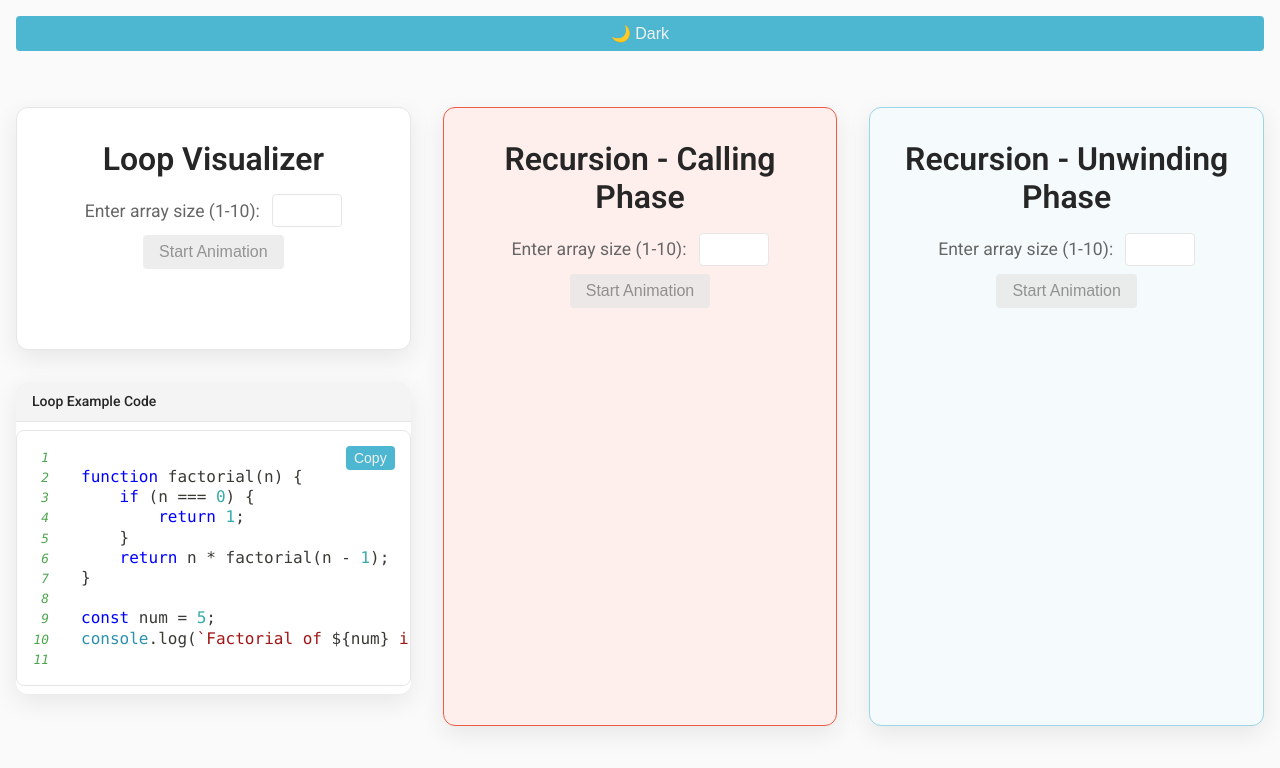
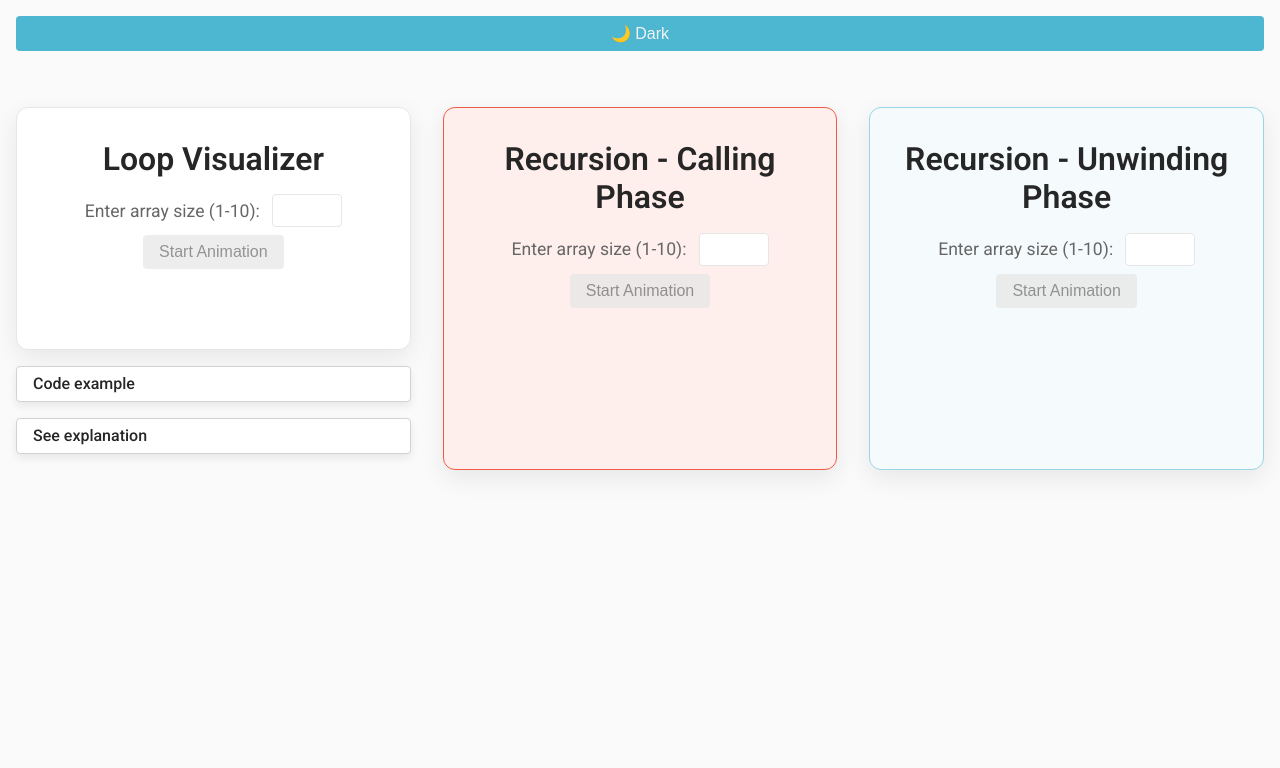
Before and after one commit to semino-dario/visual-code, a Next.js app: page / in a window 1280 px wide. Shown: the top 768 px of the page. Built offline with nearby package versions, Linux system fonts and the light colour scheme.

Commit message:
add visualizer extra

```diff
--- a/src/app/components/CodeExample.tsx
+++ b/src/app/components/CodeExample.tsx
@@ -4,7 +4,7 @@ import React, { useState, useEffect } from "react";
 import { Prism as SyntaxHighlighter } from "react-syntax-highlighter";
 import { atomDark, vs } from "react-syntax-highlighter/dist/esm/styles/prism";
 import copy from "copy-to-clipboard";
-import styles from "../styles/CodeExample.module.css";
+import codeStyles from "../styles/CodeExample.module.css";
 
 interface CodeExampleProps {
   code: string;
@@ -49,9 +49,8 @@ const CodeExample: React.FC<CodeExampleProps> = ({
   };
 
   return (
-    <div className={styles.codeContainer}>
-      {title && <div className={styles.codeTitle}>{title}</div>}
-      <button className={styles.copyButton} onClick={handleCopy}>
+    <div className={codeStyles.codeContainer}>
+      <button className={codeStyles.copyButton} onClick={handleCopy}>
         {copied ? "Copied!" : "Copy"}
       </button>
       <SyntaxHighlighter
@@ -59,7 +58,7 @@ const CodeExample: React.FC<CodeExampleProps> = ({
         style={currentTheme} // Apply the dynamically selected theme
         showLineNumbers={showLineNumbers}
         wrapLines={true} // Wraps long lines
-        className={styles.syntaxHighlighter} // Apply additional styles from CSS Module
+        className={codeStyles.syntaxHighlighter} // Apply additional codeStyles from CSS Module
         customStyle={{
           padding: "var(--spacing-md)", // Override default padding if needed
           borderRadius: "var(--border-radius-md)",
--- a/src/app/components/LoopVisualizer.tsx
+++ b/src/app/components/LoopVisualizer.tsx
@@ -7,6 +7,7 @@ import ArrayElement from "./ArrayElement";
 import styles from "../styles/GlobalStyles.module.css";
 import VisualizerContainer from "./VisualizerContainer";
 import CodeExample from "./CodeExample";
+import VisualizerExtras from "./VisualizerExtras";
 
 const LoopVisualizer: React.FC = () => {
   const {
@@ -158,11 +159,7 @@ const LoopVisualizer: React.FC = () => {
           ))}
         </div>
       </VisualizerContainer>
-      <CodeExample
-        code={jsCode}
-        language="javascript"
-        title="Loop Example Code"
-      />
+      <VisualizerExtras />
     </div>
   );
 };
--- /dev/null
+++ b/src/app/components/VisualizerExtras.tsx
@@ -0,0 +1,46 @@
+"use client";
+import { useState } from "react";
+import CodeExample from "./CodeExample";
+import extraStyles from "../styles/VisualizerExtras.module.css";
+
+export default function VisualizerExtras() {
+  const [activeCode, setActiveCode] = useState(false);
+  const [activeText, setActiveText] = useState(false);
+
+  const code = `
+  for (let i = 0; i < 10; i++) {
+     console.log(i); }
+
+  // Example of a while loop
+
+  while (condition) {
+    console.log("Looping..."); }
+  `;
+
+  return (
+    <div>
+      <div
+        className={extraStyles.buttonContent}
+        onClick={() => setActiveCode(!activeCode)}
+      >
+        {!activeCode ? "Code example" : "Close code"}
+      </div>
+      {activeCode && <CodeExample code={code} language="javascript" />}
+
+      <div
+        className={extraStyles.buttonContent}
+        onClick={() => setActiveText(!activeText)}
+      >
+        {!activeText ? "See explanation" : "Close"}
+      </div>
+      {activeText && (
+        <div>
+          <p>
+            This section provides additional code examples and explanations for
+            the visualizer. Click the button above to toggle the code view.
+          </p>
+        </div>
+      )}
+    </div>
+  );
+}
--- a/src/app/globals.css
+++ /dev/null
@@ -1,42 +0,0 @@
-:root {
-  --background: #ffffff;
-  --foreground: #171717;
-}
-
-@media (prefers-color-scheme: dark) {
-  :root {
-    --background: #0a0a0a;
-    --foreground: #ededed;
-  }
-}
-
-html,
-body {
-  max-width: 100vw;
-  overflow-x: hidden;
-}
-
-body {
-  color: var(--foreground);
-  background: var(--background);
-  font-family: Arial, Helvetica, sans-serif;
-  -webkit-font-smoothing: antialiased;
-  -moz-osx-font-smoothing: grayscale;
-}
-
-* {
-  box-sizing: border-box;
-  padding: 0;
-  margin: 0;
-}
-
-a {
-  color: inherit;
-  text-decoration: none;
-}
-
-@media (prefers-color-scheme: dark) {
-  html {
-    color-scheme: dark;
-  }
-}
--- a/src/app/styles/CodeExample.module.css
+++ b/src/app/styles/CodeExample.module.css
@@ -15,25 +15,12 @@
       var(--transition-ease),
     box-shadow var(--transition-duration-normal) var(--transition-ease),
     border-color var(--transition-duration-normal) var(--transition-ease);
-}
-
-.codeTitle {
-  background-color: color-mix(
-    in srgb,
-    var(--color-background-container),
-    var(--color-text-default) 5%
-  ); /* Slightly different shade */
-  color: var(--color-text-default);
-  padding: var(--spacing-sm) var(--spacing-md);
-  font-size: var(--font-size-small);
-  font-weight: var(--font-weight-medium);
-  border-bottom: 1px solid var(--color-border-default);
-  text-align: left;
+  margin-top: -5px; /* Adjust to overlap with copy button */
 }
 
 .copyButton {
   position: absolute;
-  top: var(--spacing-md); /* Adjust based on if you have a title */
+  top: var(--spacing-md); /* Position above the code block */
   right: var(--spacing-md);
   background-color: var(--color-primary-accent);
   color: var(--color-text-inverse);
@@ -65,11 +52,6 @@
 /* Styles for the SyntaxHighlighter component itself */
 /* The className below will be applied to the pre tag generated by react-syntax-highlighter */
 .syntaxHighlighter {
-  /*
-   * Custom styles from the component itself (customStyle prop) will be merged
-   * with the theme styles. Use this if you need to override something that
-   * react-syntax-highlighter applies directly to its <pre> tag.
-   */
   text-align: left; /* Ensure code aligns to the left */
   font-family: var(
     --font-family-mono
--- a/src/app/styles/GlobalStyles.module.css
+++ b/src/app/styles/GlobalStyles.module.css
@@ -1,3 +1,5 @@
+@import "./CodeExample.module.css";
+
 .mainContentWrapper {
   display: flex;
   flex-direction: column;
--- /dev/null
+++ b/src/app/styles/VisualizerExtras.module.css
@@ -0,0 +1,30 @@
+.buttonContent {
+  width: 100%;
+  padding: var(--spacing-xs) var(--spacing-md);
+  background-color: var(--color-background-container);
+  color: var(--color-text-default);
+  border: 1px solid var(--color-border-default);
+  border-color: color-mix(
+    in srgb,
+    var(--color-border-default),
+    var(--color-text-default) 10%
+  );
+  box-shadow: 0 var(--spacing-xs) var(--spacing-sm) var(--color-shadow-light);
+  transition: background-color var(--transition-duration-normal)
+      var(--transition-ease),
+    box-shadow var(--transition-duration-normal) var(--transition-ease),
+    border-color var(--transition-duration-normal) var(--transition-ease);
+  border-radius: var(--border-radius-sm);
+  font-size: var(--font-size-medium);
+  font-weight: var(--font-weight-medium);
+  margin-block: var(--spacing-md);
+  cursor: pointer;
+}
+
+.buttonContent:hover {
+  background-color: color-mix(
+    in srgb,
+    var(--color-background-container),
+    var(--color-text-default) 5%
+  );
+}
```
Also changed, not shown: src/app/components/Visualizer.tsx (added, +13 -0 lines), 1 other file (tests, documents, lock files or other folders).
